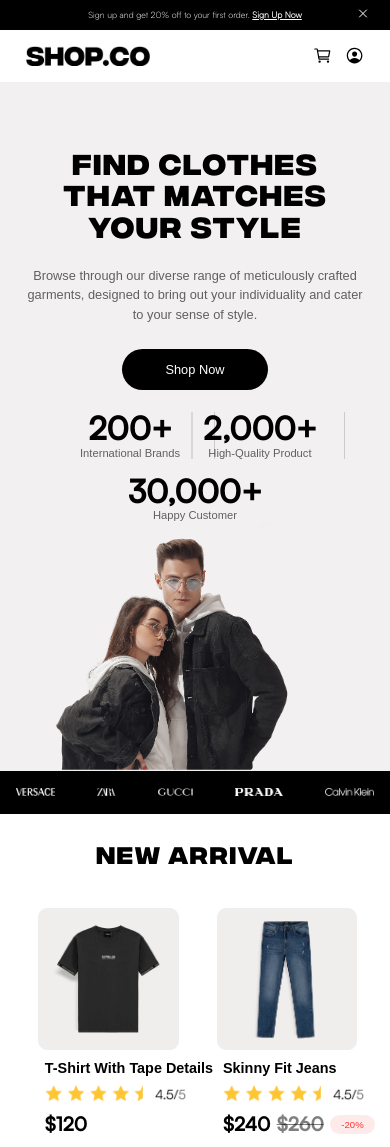
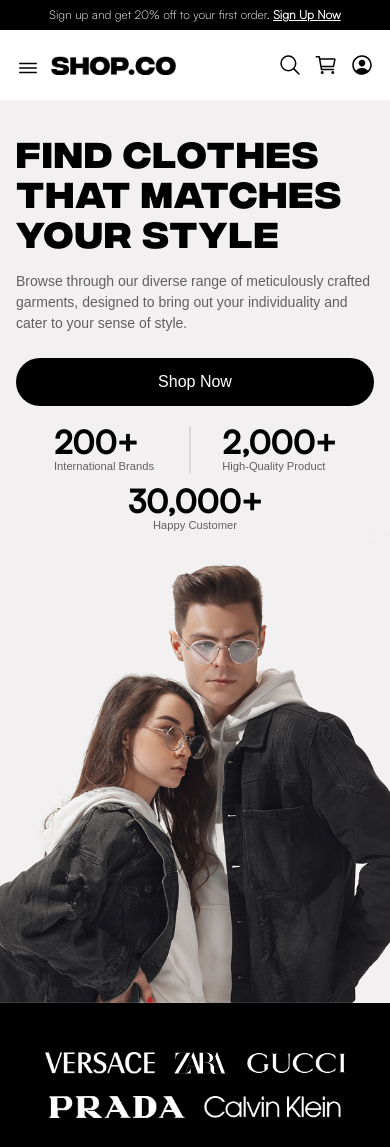
Before and after one commit to NishantKathrotiya22/ass-1-html-css, a plain HTML site: page index.html in a window 390 px wide. Shown: the top 1147 px of the page. Drawn offline with nearby package versions, Linux system fonts and the light colour scheme.

Commit message:
fix: Responsice According Figma

```diff
--- a/index.html
+++ b/index.html
@@ -22,7 +22,10 @@
     </header>
 
     <nav class="container navbar">
-        <img src="Assets/img/logo.png" alt="Shop.co Logo">
+        <div class="nav-left">
+            <button class="menu-btn"><ion-icon name="menu-outline"></ion-icon></button>
+            <img src="Assets/img/logo.png" alt="Shop.co Logo">
+        </div>
         <ul class="list nav-list">
             <li><a href="#Shop">Shop</a></li>
             <li><a href="#On Sale">On Sale</a></li>
@@ -34,6 +37,7 @@
             <input type="text" name="" id="" placeholder="Search For Product">
         </div>
         <div class="nav-icon-holder">
+            <ion-icon name="search-outline" class="nav-icon"></ion-icon>
             <ion-icon name="cart-outline" class="nav-icon"></ion-icon>
             <ion-icon name="person-circle-outline" class="nav-icon"></ion-icon>
         </div>
@@ -125,13 +129,13 @@
                         </div>
                     </div>
                 </div>
+                <button class="btn-outline el-center margin-bottom-lg">View All</button>
             </div>
-            <button class="btn-outline el-center margin-bottom-lg">View All</button>
         </section>
 
         <section class="section-newarrival section-separation-margin ">
             <h2 class="secondry-heading margin-bottom-md">Top Selling</h2>
-            <div class="container">
+            <div class="container flex">
                 <div class="product-container margin-bottom-md">
                     <div class="product">
                         <img src="Assets/img/Top Selling/Frame 32.png" alt="Black T Shirt" />
@@ -173,13 +177,14 @@
                         </div>
                     </div>
                 </div>
+                <button class="btn-outline el-center margin-bottom-lg">View All</button>
             </div>
-            <button class="btn-outline el-center">View All</button>
         </section>
+
 
         <section class="section-beto-grid section-separation-margin">
             <div class="container grid-holder">
-                <h2 class="secondry-heading margin-bottom-md">BROWSE BY DRESS STYLE</h2>
+                <h2 class="secondry-heading margin-bottom-md bento-title">BROWSE BY DRESS STYLE</h2>
                 <div class="grid--6-col">
 
                     <div class="grid-item">
--- a/query.css
+++ b/query.css
@@ -11,7 +11,7 @@
     }
 
     .brand-logo {
-        height: 3rem;
+        height: 2.8rem;
     }
 
     .lit-holder {
@@ -120,32 +120,108 @@
     }
 
 
+    .menu-btn {
+        display: inline-block;
+    }
+
+
 }
 
 
 
-@media (max-width : 34em) {
+
+@media (max-width : 35em) {
+
+    .container {
+        margin: 0 2rem;
+        padding: 0;
+    }
+
+    .primary-heading {
+        font-size: 4.5rem;
+    }
+
+    .secondry-heading {
+        font-size: 3rem;
+        margin: 0;
+    }
+
+    .section-separation-margin {
+        margin-top: 6.2rem;
+    }
+
+    .margin-bottom-lg {
+        margin-bottom: 4.8rem;
+    }
+
+    header p {
+        font-size: 1.5rem;
+    }
+
+    .header-icon-btn {
+        display: none;
+    }
+
+
+
+    nav {
+        padding: 2.875rem 0 !important;
+    }
+
+    .nav-left {
+        gap: 2rem;
+    }
+
+    .menu-btn {
+        padding: 0;
+    }
+
+    .menu-btn ion-icon,
+    .nav-icon-holder ion-icon {
+        font-size: 3rem;
+    }
+
     .nav-search {
         display: none;
     }
 
-    .primary-heading {
-        font-size: 3.6rem;
+    .nav-icon-holder {
+        gap: 1.5rem;
     }
 
-    .hero-img-container {
-        width: 60%;
+    .hero-text-section {
+        margin: 4rem 0 0 0;
+        text-align: start;
+    }
+
+
+
+    .hero-text {
+        margin: 2.5rem 0 3rem 0;
+        font-size: 1.75rem;
+    }
+
+    .hero-text-section button {
+        width: 100%;
+        padding: 1.875rem 0;
+        font-size: 2rem;
+        margin-bottom: 2.5rem;
+    }
+
+    .hero-stats-container {
+        margin: 0 auto;
     }
 
     .hero-stats-container {
         grid-template-columns: repeat(2, 1fr);
-        gap: 2rem;
+        column-gap: 6.8rem;
+        row-gap: 1.5rem;
     }
 
     .hero-stats:first-child::after {
         position: absolute;
         top: 0;
-        right: -5%;
+        right: -20%;
         content: '';
         width: 0.2rem;
         height: 100%;
@@ -153,61 +229,172 @@
         opacity: 10%;
     }
 
-
-
     .hero-stats:last-child {
         grid-column: span 2;
         text-align: center;
     }
 
-    header p {
-        font-size: 1.1rem;
+    .hero-stats:not(:last-child) ::after {
+        display: none;
     }
 
 
-    header .header-icon-btn {
-        position: absolute;
-        top: 50%;
-        transform: translateY(-50%);
-        right: 5%;
+    .hero-img-container {
+        width: 100%;
+        transform: translateY(0.4%);
+    }
 
+    .hero-img-container img {
+        margin: 0;
+        width: 140%;
+        transform: translateX(-9%);
+    }
+
+    .lit-holder {
+        flex-wrap: wrap;
+        justify-content: center;
+        padding: 4rem 0;
+    }
+
+    .section-brands {
+        padding: 1rem;
+    }
+
+    .section-brands .list {
+        padding: 5rem 0;
+    }
+
+    .brand-logo {
+        height: max-content;
+        height: 2.8rem;
+    }
+
+    .product-container {
+        margin: 4rem 0 3rem 0;
+        gap: 2rem;
+        display: inline-block;
+        display: flex;
+    }
+
+    .product {
+        margin: 0;
+        padding: 0;
+        width: max-content;
+    }
+
+    .product img {
+        height: 25rem;
+        width: auto;
+    }
+
+    .product-title {
+        font-size: 2rem;
+        margin: 0;
+        width: fit-content;
+        margin: 1.25rem 0 0.5rem 0;
+    }
+
+    .ranking {
+        width: auto !important;
+        height: auto !important;
+        margin: 0 0 0.5rem 0;
+    }
+
+    .btn-outline {
+        width: 100%;
+    }
+
+    .section-beto-grid .container {
+        padding: 0 3rem 3.3rem 3rem;
     }
 
 
-    .brand-logo {
-        height: 1rem;
+
+    .bento-title {
+        margin: 5rem 0 3.5rem 0;
     }
 
-    .section-brands .list {
-
-        padding: 2rem;
-    }
-
-    .secondry-heading {
-        font-size: 3rem;
-    }
-
-    .section-separation-margin {
-        margin: 3.2rem 0;
-    }
-
-    .margin-bottom-lg {
-        margin-bottom: 4.8rem;
+    .grid-item {
+        width: 100%;
+        column-gap: 0;
     }
 
     .grid--6-col {
-        grid-template-columns: 1fr;
         grid-template-rows: repeat(4, 1fr);
     }
 
-    .section-footer {
-        margin-top: 20rem;
+    .grid-item {
+        grid-column: 1/-1 !important;
+        gap: 0;
     }
 
+    .testimonial-title {
+        grid-template-columns: 4fr 1fr;
+        margin-bottom: 3rem;
+    }
+
+    .testimonial-title h2 {
+        width: 70%;
+    }
+
+
+    .testinomial-icon-holder {
+        align-self: flex-end;
+    }
+
+    .testimonial-grid {
+        display: flex;
+        overflow-x: auto;
+        scroll-snap-type: x mandatory;
+        gap: 24px;
+        /* space between testimonials */
+        padding-bottom: 1rem;
+        /* optional */
+    }
+
+    .testimonial {
+        flex: 0 0 100%;
+        scroll-snap-align: start;
+        padding: 3rem;
+    }
+
+    .footer-container {
+        margin-top: 18rem;
+        padding: 0 2rem;
+    }
+
+    .section-footer {
+        margin-bottom: 0;
+    }
+
+    .cta {
+        position: absolute;
+        left: 2rem;
+        right: 2rem;
+        transform: translate(0, -50%);
+        padding: 3rem;
+    }
+
+    .cta .secondry-heading {
+        font-size: 3rem;
+        text-align: start;
+    }
+
+    .cta form {
+        width: 100%;
+        margin-top: 2rem;
+    }
+
+    .from-input {
+        width: 100%;
+    }
 
     .footer-grid {
         grid-template-columns: 1fr 1fr !important;
         grid-template-rows: 1fr 1fr 1fr !important;
+        padding: 0;
+        height: fit-content;
+        row-gap: 3rem;
     }
 
     .footer-social {
@@ -228,4 +415,13 @@
     .copyright {
         flex-direction: column` ;
     }
+
+    .footer-container {
+        padding: 0;
+    }
+
+    .nav-icon-holder ion-icon[name="search-outline"] {
+        display: inline-block;
+    }
+
 }
--- a/style.css
+++ b/style.css
@@ -31,11 +31,7 @@
     src: url("/Assets/fonts/satoshi/Satoshi-Medium.otf") format("opentype");
 }
 
-* {
-    margin: 0;
-    padding: 0;
-    box-sizing: border-box;
-}
+
 
 
 header {
@@ -216,11 +212,7 @@ header .header-icon-btn {
     position: relative;
 }
 
-.section-brands .list {
-    gap: 0;
-    padding: 4.8rem;
-    justify-content: space-between;
-}
+
 
 
 .product-container {
@@ -244,19 +236,19 @@ header .header-icon-btn {
 
 .product-title {
     font-size: 1.8rem;
-    margin: 1.2rem 0 1.2rem 0.8rem;
+    margin: 1.2rem 0 1.2rem 0;
     width: 80%;
 }
 
 .ranking {
-    margin: 0 0 1.2rem 0.8rem;
+    margin: 0 0 1.2rem 0;
     width: 80%;
 }
 
 .price-container {
     display: flex;
     gap: 0.8rem;
-    margin: 0 0 1.2rem 0.8rem;
+    margin: 0 0 1.2rem 0;
     width: 80%;
 }
 
@@ -300,7 +292,7 @@ header .header-icon-btn {
 .grid-holder {
     background-color: var(--color-bg-hero);
     border-radius: 4rem;
-    padding: 4.8rem;
+    /* padding: 4.8rem; */
 }
 
 
@@ -557,3 +549,48 @@ form {
     margin-bottom: 0;
     margin-top: 19.2rem;
 }
+
+.section-brands {
+    display: flex;
+    align-items: center;
+
+    padding: 2rem;
+}
+
+
+
+
+
+
+
+/******************************/
+/*     Responsive Classes     */
+/******************************/
+
+
+.nav-icon-holder ion-icon[name="search-outline"] {
+    display: none;
+}
+
+.nav-left {
+    display: flex;
+    gap: 2.4rem;
+}
+
+.nav-left .menu-btn {
+    width: 2.4rem;
+    height: 2.4rem;
+    padding: 0;
+    border: 0;
+    outline: none;
+    background-color: transparent;
+    cursor: pointer;
+}
+
+.menu-btn ion-icon {
+    font-size: 2.4rem;
+}
+
+.menu-btn {
+    display: none;
+}
```
